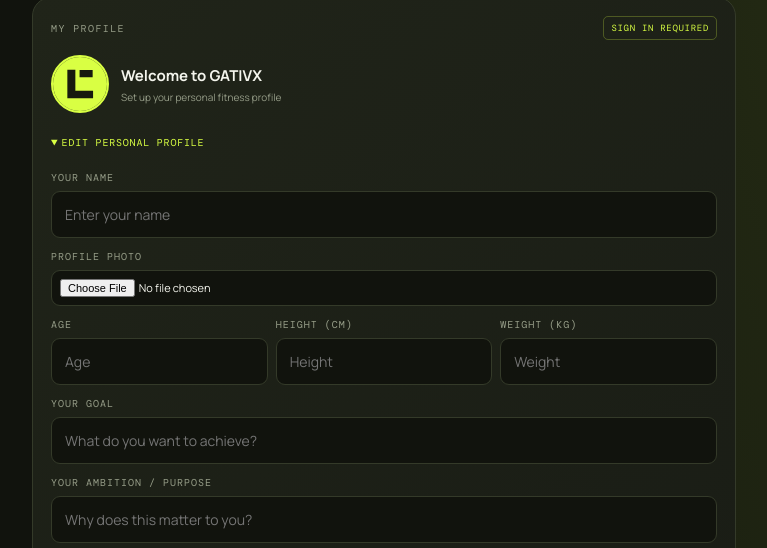
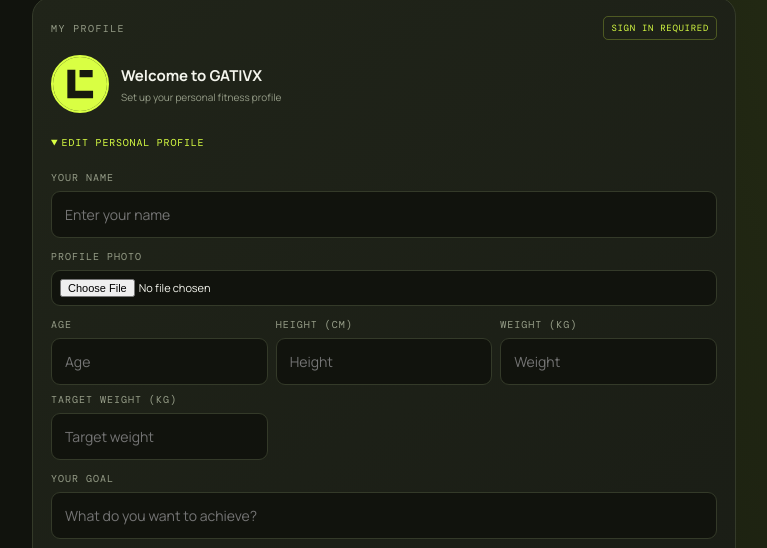
Before and after one commit to sbscorpsales-ship-it/RunJeet, a plain HTML site: page index.html in a window 1280 px wide. Shown: the part 203-751 px from the top of the page, without its empty margins (256-1023 px from the left). Drawn offline with nearby package versions, Linux system fonts and the light colour scheme.

Commit message:
Add member target weight to GATIVX profile

```diff
--- a/index.html
+++ b/index.html
@@ -8,7 +8,7 @@
 <details id="profileDetails" class="profile-details"><summary>EDIT PERSONAL PROFILE</summary><form id="profileForm" class="profile-form">
 <label>YOUR NAME<input id="profileName" type="text" maxlength="60" autocomplete="name" placeholder="Enter your name" required></label>
 <label>PROFILE PHOTO<input id="profilePhoto" type="file" accept="image/*"></label>
-<div class="profile-fields"><label>AGE<input id="profileAge" type="number" min="13" max="110" placeholder="Age"></label><label>HEIGHT (CM)<input id="profileHeight" type="number" min="100" max="250" step="0.1" placeholder="Height"></label><label>WEIGHT (KG)<input id="profileWeight" type="number" min="30" max="250" step="0.1" placeholder="Weight"></label></div>
+<div class="profile-fields"><label>AGE<input id="profileAge" type="number" min="13" max="110" placeholder="Age"></label><label>HEIGHT (CM)<input id="profileHeight" type="number" min="100" max="250" step="0.1" placeholder="Height"></label><label>WEIGHT (KG)<input id="profileWeight" type="number" min="30" max="250" step="0.1" placeholder="Weight"></label><label>TARGET WEIGHT (KG)<input id="profileTargetWeight" type="number" min="25" max="300" step="0.1" placeholder="Target weight"></label></div>
 <label>YOUR GOAL<input id="profileGoal" type="text" maxlength="100" placeholder="What do you want to achieve?"></label>
 <label>YOUR AMBITION / PURPOSE<input id="profilePurpose" type="text" maxlength="180" placeholder="Why does this matter to you?"></label>
 <label>YOUR GOAL JOURNEY<select id="profileGoalDuration"><option value="">Choose your timeframe</option><option value="30 days">30 days</option><option value="90 days">90 days</option><option value="180 days">180 days</option><option value="365 days">365 days</option></select></label>
```
